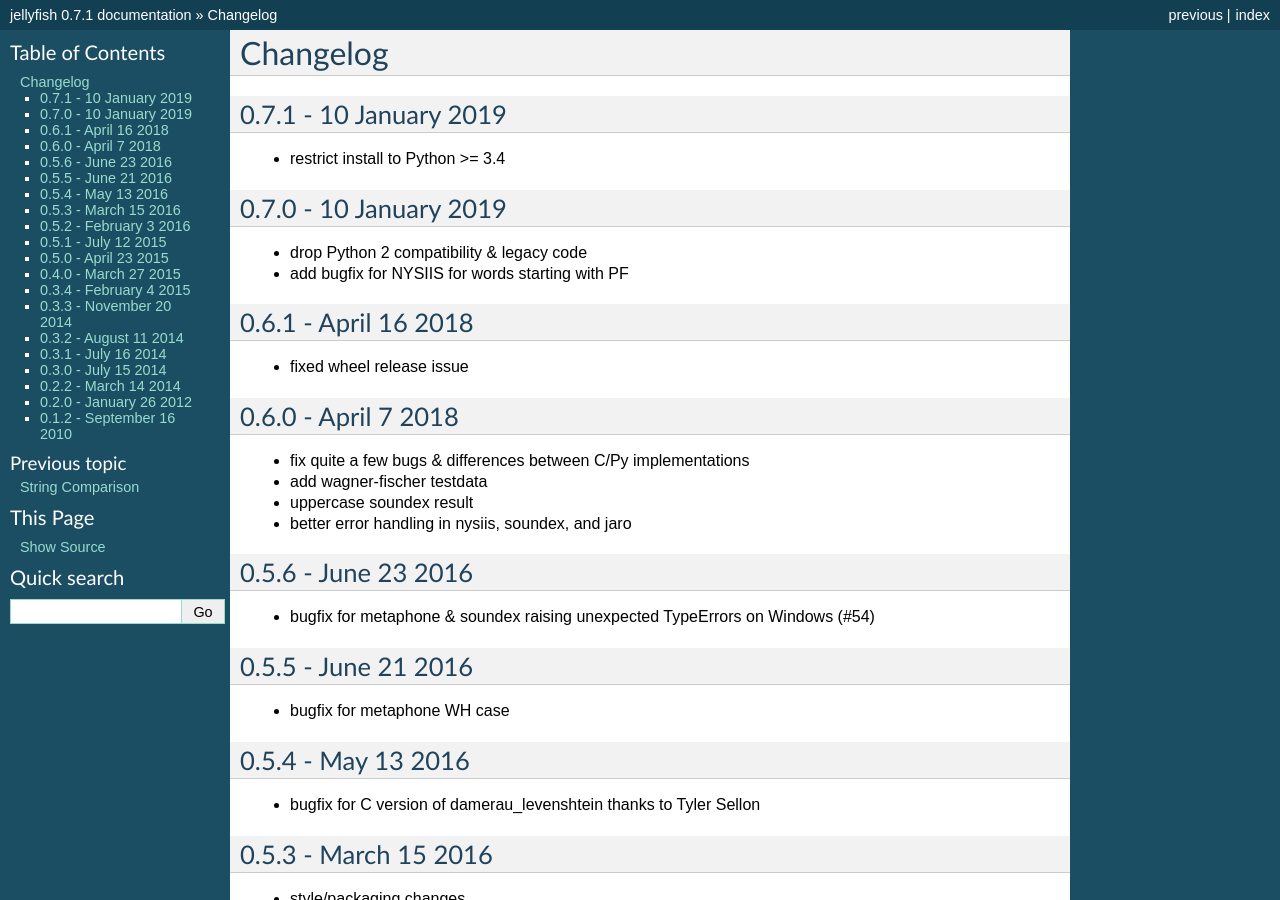
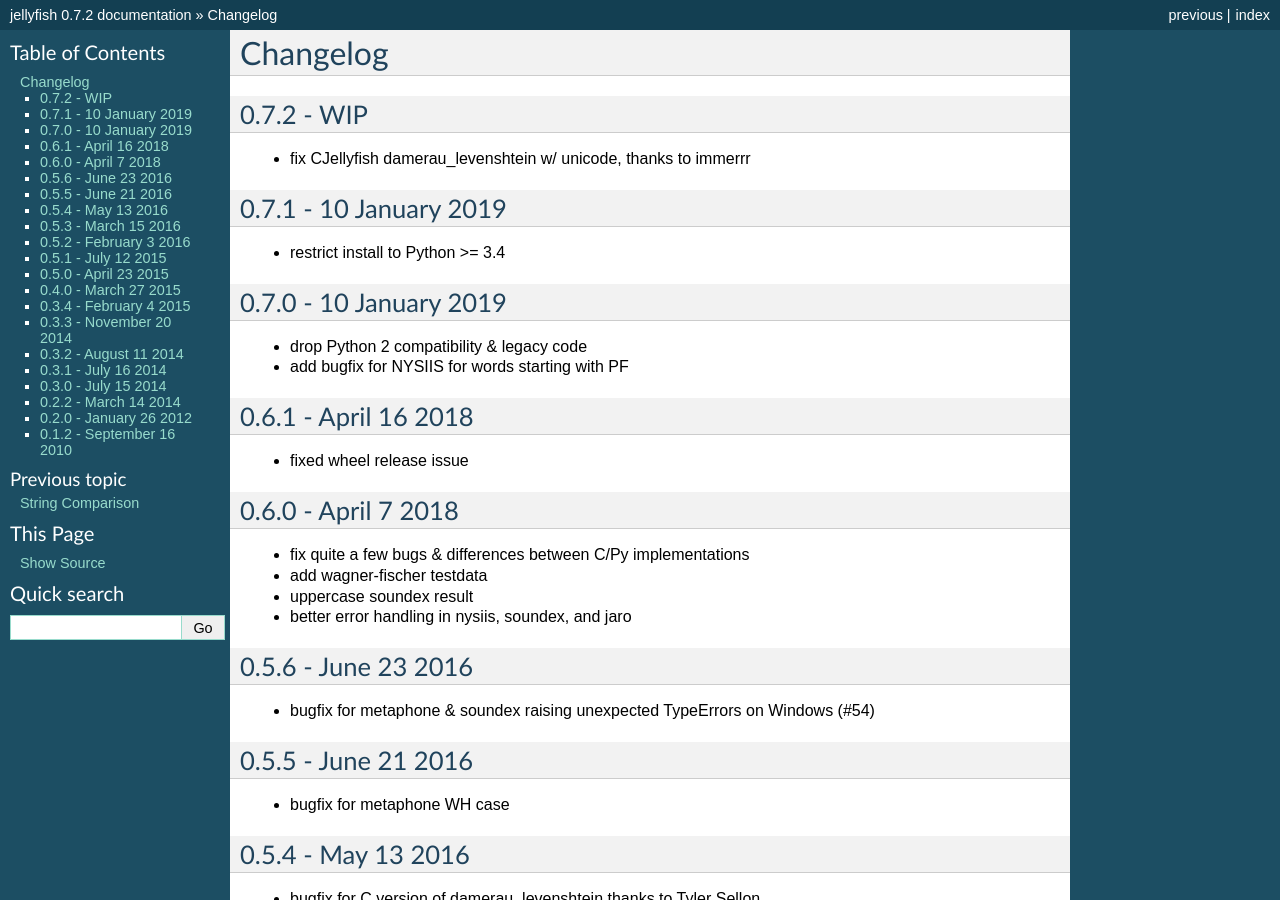
Before and after one commit to jamesturk/jellyfish, a Sphinx documentation site: the page built from docs/changelog.rst, in a window 1280 px wide and 900 px high. Built offline with Sphinx 7.4.7, drawn with Linux system fonts in a browser that asks for light colours; some of the changed text lies outside the part shown.

Commit message:
0.7.2 WIP

```diff
--- a/docs/changelog.rst
+++ b/docs/changelog.rst
@@ -1,5 +1,9 @@
 Changelog
 =========
+
+0.7.2 - WIP
+-----------------------
+* fix CJellyfish damerau_levenshtein w/ unicode, thanks to immerrr
 
 0.7.1 - 10 January 2019
 -----------------------
--- a/docs/conf.py
+++ b/docs/conf.py
@@ -54,7 +54,7 @@
 # The short X.Y version.
 version = '0.7'
 # The full version, including alpha/beta/rc tags.
-release = '0.7.1'
+release = '0.7.2'
 
 # The language for content autogenerated by Sphinx. Refer to documentation
 # for a list of supported languages.
--- a/setup.py
+++ b/setup.py
@@ -95,7 +95,7 @@
         long_description = readme.read()
 
     setup(name="jellyfish",
-          version="0.7.1",
+          version="0.7.2",
           python_requires=">3.4",
           platforms=["any"],
           description=("a library for doing approximate and "
@@ -110,6 +110,7 @@
                        "Programming Language :: Python :: 3.4",
                        "Programming Language :: Python :: 3.5",
                        "Programming Language :: Python :: 3.6",
+                       "Programming Language :: Python :: 3.7",
                        "Topic :: Text Processing :: Linguistic"],
           **kw)
 
```
